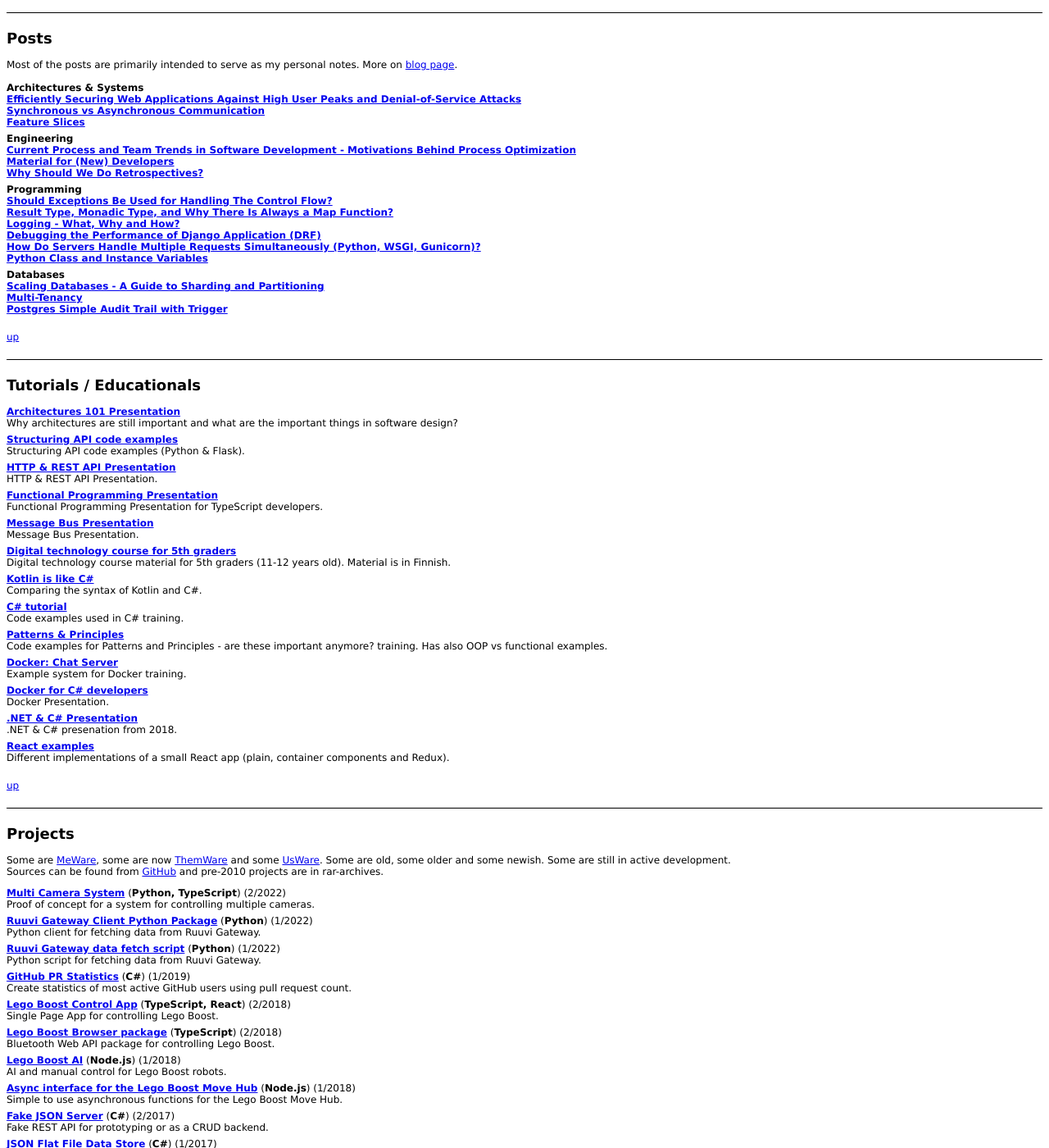
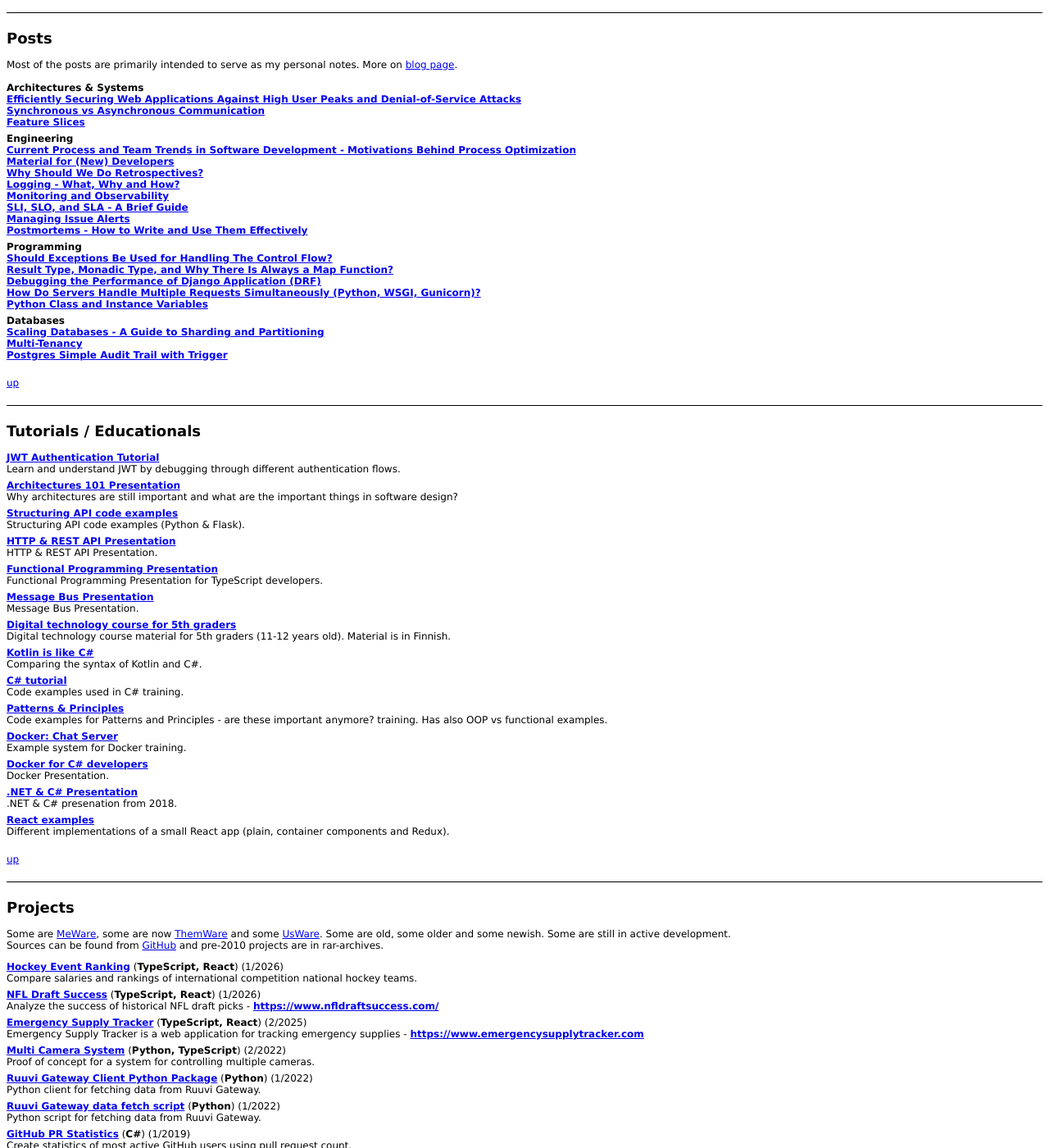
Before and after one commit to ttu/ttu.github.io, a Jekyll site: the page index.html, which Jekyll copies as it is, in a window 1280 px wide and 1400 px high, scrolled down 253 px. Shown: the whole window at 82% size. Built offline with Jekyll 4.4.1, drawn with Linux system fonts in a browser that asks for light colours.

Commit message:
Update homepage posts and projects

```diff
--- a/index.html
+++ b/index.html
@@ -101,13 +101,17 @@
 			<a href="/process-optimization/">Current Process and Team Trends in Software Development - Motivations Behind Process Optimization</a><br/>
 			<a href="/material-for-new-developers/">Material for (New) Developers</a><br/>
 			<a href="/why-retrospectives/">Why Should We Do Retrospectives?</a><br/>
+			<a href="/logging-what-why-how/">Logging - What, Why and How?</a><br/>
+			<a href="/monitoring-and-observability/">Monitoring and Observability</a><br/>
+			<a href="/brief-sli-slo-sla-guide/">SLI, SLO, and SLA - A Brief Guide</a><br/>
+			<a href="/managing-issue-alerts/">Managing Issue Alerts</a><br/>
+			<a href="/postmortems/">Postmortems - How to Write and Use Them Effectively</a><br/>
 		</div>
 
 		<div class="ownDev">
 			<b>Programming</b><br/>
 			<a href="/should-exceptions-handle-control-flow/">Should Exceptions Be Used for Handling The Control Flow?</a><br/>
 			<a href="/result-type-monadic-map/">Result Type, Monadic Type, and Why There Is Always a Map Function?</a><br/>
-			<a href="/logging-what-why-how/">Logging - What, Why and How?</a><br/>
 			<a href="/django-performance-debugging/">Debugging the Performance of Django Application (DRF)</a><br/>
 			<a href="/servers-handling-requests/">How Do Servers Handle Multiple Requests Simultaneously (Python, WSGI, Gunicorn)?</a><br/>
 			<a href="/python-class-instance-variables/">Python Class and Instance Variables</a><br/>
@@ -129,6 +133,11 @@
 	<div class="area">
 		<a name="tutorials"/>
 		<h2>Tutorials / Educationals</h2>
+
+		<div class="ownDev">
+			<a href="https://github.com/ttu/jwt-auth-demo">JWT Authentication Tutorial</a><br/>
+			Learn and understand JWT by debugging through different authentication flows.
+		</div>
 
 		<div class="ownDev">
 			<a href="https://docs.google.com/presentation/d/1_NWUWaPkqOuxR1ceegC2gk_VTmVndcXuXvygZeVplNY/edit?usp=sharing">Architectures 101 Presentation</a><br/>
@@ -209,6 +218,21 @@
 			Some are <a href="definitions.html">MeWare</a>, some are now <a href="definitions.html">ThemWare</a> and some <a href="definitions.html">UsWare</a>. Some are old, some older and some newish. Some are still in active development.<br/>
 			Sources can be found from <a href="https://github.com/ttu">GitHub</a> and pre-2010 projects are in rar-archives.
 		</p>
+
+		<div class="ownDev">
+			<a href="https://github.com/ttu/microservices-demo">Hockey Event Ranking</a> (<label class="ownDevLan">TypeScript, React</label>) (1/2026)<br/>
+			Compare salaries and rankings of international competition national hockey teams.
+		</div>
+
+		<div class="ownDev">
+			<a href="https://github.com/ttu/nfl-draft-success">NFL Draft Success</a> (<label class="ownDevLan">TypeScript, React</label>) (1/2026)<br/>
+			Analyze the success of historical NFL draft picks - <a href="https://www.nfldraftsuccess.com/">https://www.nfldraftsuccess.com/</a>
+		</div>
+
+		<div class="ownDev">
+			<a href="https://github.com/ttu/emergency-supply-tracker">Emergency Supply Tracker</a> (<label class="ownDevLan">TypeScript, React</label>) (2/2025)<br/>
+			Emergency Supply Tracker is a web application for tracking emergency supplies - <a href="https://www.emergencysupplytracker.com/">https://www.emergencysupplytracker.com</a>
+		</div>
 
 		<div class="ownDev">
 			<a href="https://github.com/ttu/multi-camera-system">Multi Camera System</a> (<label class="ownDevLan">Python, TypeScript</label>) (2/2022)<br/>
```
